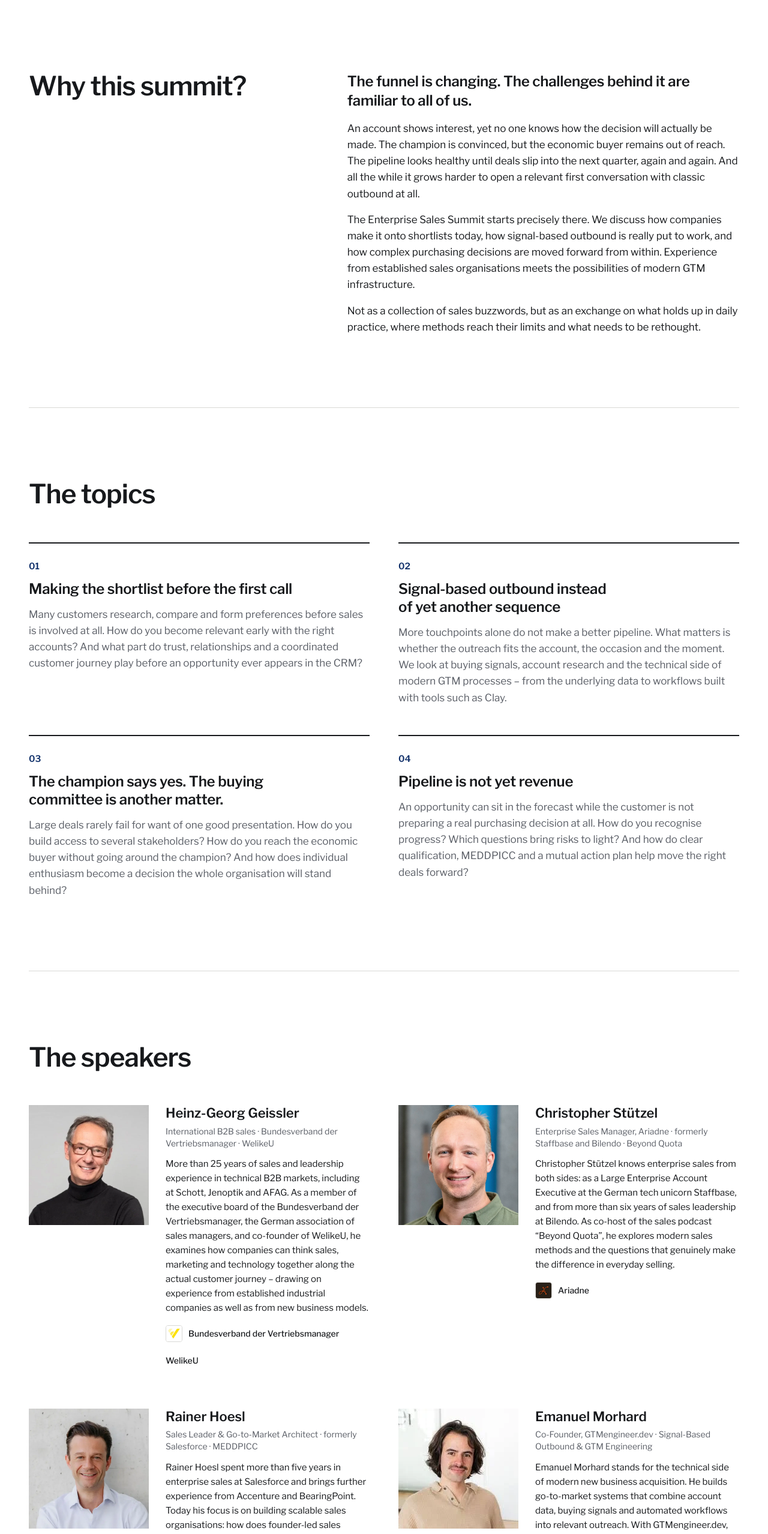
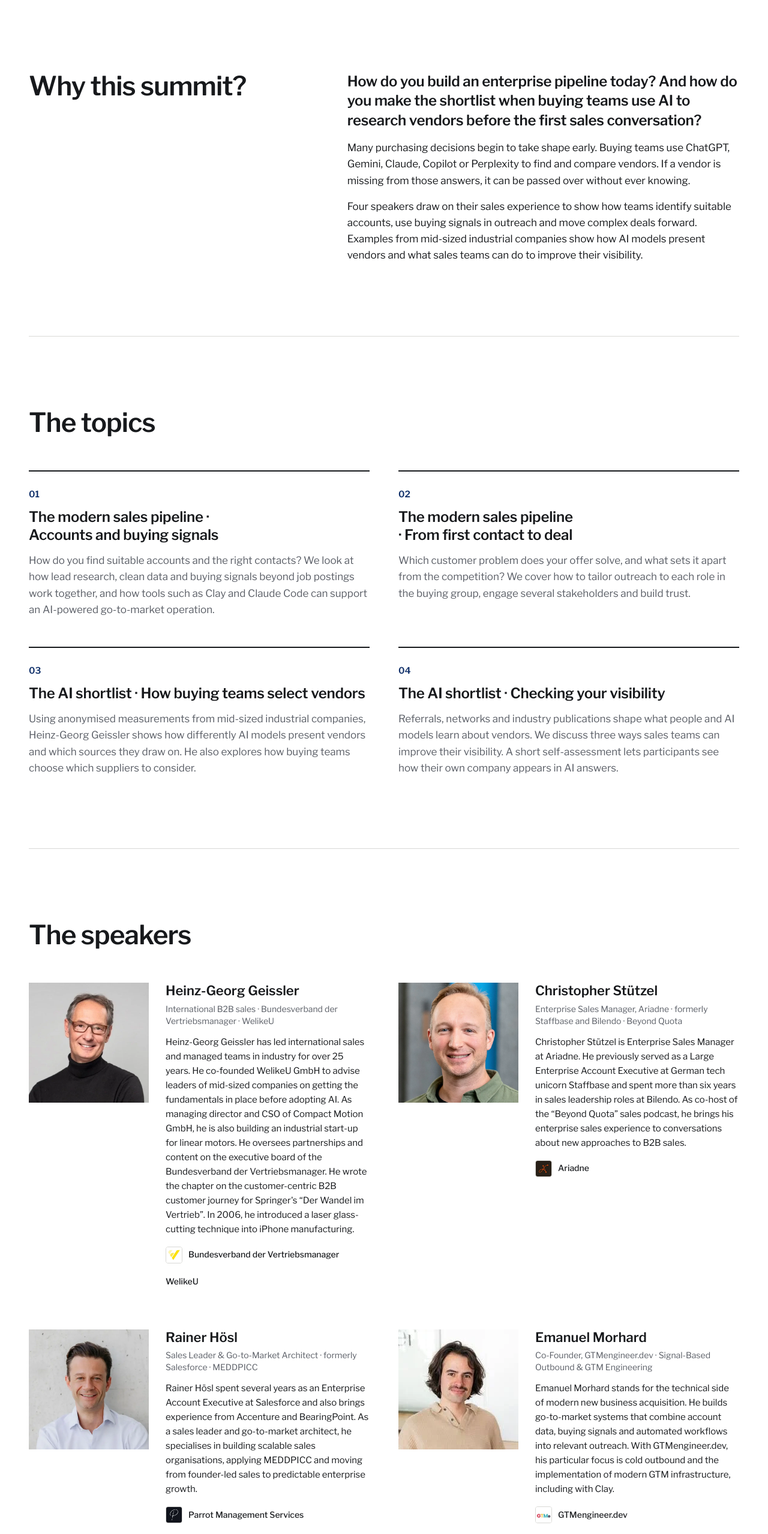
Before and after one commit to TheEntrepreneurialGroup/teg-website-main, a React (Vite) app: page /en/conferences/enterprise-sales-summit in a window 1280 px wide. Shown: the part 1000-3557 px from the top of the page at 60% size. Built offline with nearby package versions, Linux system fonts and the light colour scheme.

Commit message:
Update Enterprise Sales Summit copy from Luma

```diff
--- a/src/pages/EnterpriseSalesSummit.tsx
+++ b/src/pages/EnterpriseSalesSummit.tsx
@@ -60,7 +60,7 @@ const speakers: {
     ],
   },
   {
-    name: "Rainer Hoesl",
+    name: "Rainer Hösl",
     photo: "rainer_hoesl",
     affiliations: [
       {
@@ -96,48 +96,47 @@ const copy = {
     viewSpeakers: "Speaker ansehen",
     whyHeading: "Warum dieser Summit?",
     whyLead:
-      "Der Funnel verändert sich. Die Herausforderungen dahinter kennen wir alle.",
+      "Wie baut man heute eine Enterprise-Pipeline auf? Und wie kommt man auf die Shortlist, wenn Einkaufsteams schon vor dem ersten Vertriebsgespräch KI zur Recherche nutzen?",
     why: [
-      "Ein Account zeigt Interesse, aber niemand kennt den tatsächlichen Entscheidungsprozess. Der Champion ist überzeugt, doch der Economic Buyer bleibt unerreichbar. Die Pipeline sieht gut aus, bis Deals wieder und wieder ins nächste Quartal rutschen. Und parallel wird es schwieriger, mit klassischem Outbound überhaupt noch ein relevantes Erstgespräch zu eröffnen.",
-      "Der Enterprise Sales Summit setzt genau dort an. Wir sprechen darüber, wie Unternehmen heute auf Shortlists kommen, wie Signal-Based Outbound wirklich eingesetzt wird und wie man komplexe Kaufentscheidungen von innen heraus voranbringt. Dabei treffen die Erfahrung aus gewachsenen Vertriebsorganisationen und die Möglichkeiten moderner GTM-Infrastruktur aufeinander.",
-      "Nicht als Sammlung von Sales-Buzzwords, sondern als Austausch darüber, was sich im Alltag bewährt, wo Methoden an Grenzen stoßen und was neu gedacht werden muss.",
+      "Viele Kaufentscheidungen nehmen früh Gestalt an. Einkaufsteams nutzen ChatGPT, Gemini, Claude, Copilot oder Perplexity, um Anbieter zu finden und zu vergleichen. Wer in diesen Antworten fehlt, kann bei der Vorauswahl übergangen werden, ohne es zu erfahren.",
+      "Vier Speaker zeigen aus ihrer Vertriebspraxis, wie Teams passende Accounts identifizieren, Kaufsignale für die Ansprache nutzen und komplexe Deals voranbringen. An Beispielen aus dem industriellen Mittelstand geht es auch darum, wie KI-Modelle Anbieter darstellen und was Vertriebsteams für ihre Sichtbarkeit tun können.",
     ],
     topicsHeading: "Die Themen",
     topics: [
       {
         n: "01",
-        title: "Auf die Shortlist kommen, bevor der erste Call stattfindet",
-        text: "Viele Kunden recherchieren, vergleichen und bilden Präferenzen, bevor Sales überhaupt involviert ist. Wie wird man bei den richtigen Accounts früh relevant? Und welche Rolle spielen Vertrauen, Beziehungen und eine abgestimmte Customer Journey, bevor eine Opportunity im CRM auftaucht?",
+        title: "Die moderne Sales Pipeline · Accounts und Kaufsignale",
+        text: "Wie findet man passende Accounts und die richtigen Ansprechpartner? Wir zeigen, wie Lead Research, saubere Daten und Kaufsignale jenseits von Stellenanzeigen zusammenwirken und wie sich mit Clay und Claude Code eine KI-gestützte GTM-Infrastruktur aufbauen lässt.",
       },
       {
         n: "02",
-        title: "Signal-Based Outbound statt noch einer Sequenz",
-        text: "Mehr Touchpoints allein machen keine bessere Pipeline. Entscheidend ist, ob die Ansprache zum Account, zum Anlass und zum Zeitpunkt passt. Wir schauen auf Buying Signals, Account Research und die technische Seite moderner GTM-Prozesse – von der Datengrundlage bis zu Workflows mit Tools wie Clay.",
+        title: "Die moderne Sales Pipeline · Vom Erstkontakt zum Deal",
+        text: "Welches Kundenproblem löst das Angebot und wodurch hebt es sich vom Wettbewerb ab? Es geht um die passende Ansprache für jede Rolle im Buying Center und darum, wie Vertriebsteams mehrere Stakeholder einbinden und Vertrauen aufbauen.",
       },
       {
         n: "03",
-        title: "Der Champion sagt Ja. Das Buying Committee noch lange nicht.",
-        text: "Große Deals scheitern selten an einer einzigen guten Präsentation. Wie baut man Zugang zu mehreren Stakeholdern auf? Wie kommt man an den Economic Buyer, ohne den Champion zu übergehen? Und wie entsteht aus individueller Begeisterung eine tragfähige Entscheidung im Unternehmen?",
+        title: "Die KI-Shortlist · Wie Einkaufsteams Anbieter auswählen",
+        text: "Heinz-Georg Geissler zeigt anhand anonymisierter Messungen aus dem industriellen Mittelstand, wie unterschiedlich KI-Modelle Anbieter darstellen und welche Quellen sie heranziehen. Dabei geht es auch darum, wie Einkaufsteams heute ihre Lieferanten vorauswählen.",
       },
       {
         n: "04",
-        title: "Pipeline ist noch kein Umsatz",
-        text: "Eine Opportunity kann im Forecast stehen, ohne dass der Kunde eine echte Kaufentscheidung vorbereitet. Woran erkennt man Fortschritt? Welche Fragen legen Risiken offen? Und wie helfen klare Qualifizierung, MEDDPICC und ein gemeinsamer Entscheidungsplan, die richtigen Deals voranzubringen?",
+        title: "Die KI-Shortlist · Die eigene Sichtbarkeit prüfen",
+        text: "Empfehlungen, Netzwerke und Fachbeiträge beeinflussen, was Menschen und KI-Modelle über Anbieter erfahren. Wir besprechen drei Hebel, mit denen Vertriebsteams ihre Sichtbarkeit verbessern können. Mit einem kurzen Selbstcheck können Teilnehmende prüfen, wie ihr Unternehmen in KI-Antworten erscheint.",
       },
     ],
     speakersHeading: "Die Speaker",
     speakers: [
       {
         role: "Internationaler B2B-Vertrieb · Bundesverband der Vertriebsmanager · WelikeU",
-        bio: "Über 25 Jahre Vertriebs- und Führungserfahrung in technischen B2B-Märkten, unter anderem bei Schott, Jenoptik und AFAG. Als Präsidiumsmitglied im Bundesverband der Vertriebsmanager und Mitgründer von WelikeU beschäftigt er sich damit, wie Unternehmen Vertrieb, Marketing und Technologie entlang der tatsächlichen Customer Journey zusammendenken – mit Erfahrung aus etablierten Industrieunternehmen ebenso wie aus neuen Geschäftsmodellen.",
+        bio: "Heinz-Georg Geissler verantwortet seit über 25 Jahren internationalen Vertrieb und Führung in der Industrie. Als Mitgründer der WelikeU GmbH begleitet er Geschäftsführende im Mittelstand nach dem Grundsatz „Erst die Grundlage. Dann die KI.“ Parallel baut er als Geschäftsführer und CSO der Compact Motion GmbH ein Industrie-Startup für Linearmotoren auf. Im Präsidium des Bundesverbands der Vertriebsmanager verantwortet er Partner und Inhalte. Für das Springer-Buch „Der Wandel im Vertrieb“ schrieb er das Kapitel zur kundenzentrierten B2B Customer Journey. 2006 brachte er eine Glaslaserschneidtechnik in die iPhone-Fertigung.",
       },
       {
         role: "Enterprise Sales Manager, Ariadne · zuvor Staffbase und Bilendo · Beyond Quota",
-        bio: "Christopher Stützel kennt Enterprise Sales aus beiden Perspektiven: als Large Enterprise Account Executive beim deutschen Tech-Unicorn Staffbase und aus mehr als sechs Jahren Vertriebsführung bei Bilendo. Als Co-Host des Sales-Podcasts „Beyond Quota“ beschäftigt er sich mit modernen Sales-Methoden und den Fragen, die im Vertriebsalltag tatsächlich den Unterschied machen.",
+        bio: "Christopher Stützel ist Enterprise Sales Manager bei Ariadne. Zuvor war er Large Enterprise Account Executive beim deutschen Tech-Unicorn Staffbase und über sechs Jahre in leitenden Vertriebspositionen bei Bilendo tätig. Als Co-Host des Sales-Podcasts „Beyond Quota“ verbindet er seine Enterprise-Sales-Erfahrung mit neuen Ansätzen im B2B-Vertrieb.",
       },
       {
         role: "Sales Leader & Go-to-Market-Architekt · zuvor Salesforce · MEDDPICC",
-        bio: "Rainer Hoesl war über fünf Jahre im Enterprise-Vertrieb bei Salesforce tätig und bringt zusätzliche Erfahrung aus Accenture und BearingPoint mit. Heute liegt sein Schwerpunkt auf dem Aufbau skalierbarer Vertriebsorganisationen: Wie entwickelt sich Founder-led Sales zu einem belastbaren Go-to-Market-Modell, und welche Prozesse sorgen dafür, dass Pipeline nicht vom Zufall abhängt?",
+        bio: "Rainer Hösl war langjähriger Enterprise Account Executive bei Salesforce und bringt Erfahrung von Accenture und BearingPoint mit. Als Sales Leader und Go-to-Market-Architekt ist er auf skalierbare Vertriebsorganisationen, MEDDPICC und den Übergang von Founder-led Sales zu planbarem Enterprise-Wachstum spezialisiert.",
       },
       {
         role: "Co-Founder, GTMengineer.dev · Signal-Based Outbound & GTM Engineering",
@@ -197,48 +196,47 @@ const copy = {
     viewSpeakers: "View the speakers",
     whyHeading: "Why this summit?",
     whyLead:
-      "The funnel is changing. The challenges behind it are familiar to all of us.",
+      "How do you build an enterprise pipeline today? And how do you make the shortlist when buying teams use AI to research vendors before the first sales conversation?",
     why: [
-      "An account shows interest, yet no one knows how the decision will actually be made. The champion is convinced, but the economic buyer remains out of reach. The pipeline looks healthy until deals slip into the next quarter, again and again. And all the while it grows harder to open a relevant first conversation with classic outbound at all.",
-      "The Enterprise Sales Summit starts precisely there. We discuss how companies make it onto shortlists today, how signal-based outbound is really put to work, and how complex purchasing decisions are moved forward from within. Experience from established sales organisations meets the possibilities of modern GTM infrastructure.",
-      "Not as a collection of sales buzzwords, but as an exchange on what holds up in daily practice, where methods reach their limits and what needs to be rethought.",
+      "Many purchasing decisions begin to take shape early. Buying teams use ChatGPT, Gemini, Claude, Copilot or Perplexity to find and compare vendors. If a vendor is missing from those answers, it can be passed over without ever knowing.",
+      "Four speakers draw on their sales experience to show how teams identify suitable accounts, use buying signals in outreach and move complex deals forward. Examples from mid-sized industrial companies show how AI models present vendors and what sales teams can do to improve their visibility.",
     ],
     topicsHeading: "The topics",
     topics: [
       {
         n: "01",
-        title: "Making the shortlist before the first call",
-        text: "Many customers research, compare and form preferences before sales is involved at all. How do you become relevant early with the right accounts? And what part do trust, relationships and a coordinated customer journey play before an opportunity ever appears in the CRM?",
+        title: "The modern sales pipeline · Accounts and buying signals",
+        text: "How do you find suitable accounts and the right contacts? We look at how lead research, clean data and buying signals beyond job postings work together, and how tools such as Clay and Claude Code can support an AI-powered go-to-market operation.",
       },
       {
         n: "02",
-        title: "Signal-based outbound instead of yet another sequence",
-        text: "More touchpoints alone do not make a better pipeline. What matters is whether the outreach fits the account, the occasion and the moment. We look at buying signals, account research and the technical side of modern GTM processes – from the underlying data to workflows built with tools such as Clay.",
+        title: "The modern sales pipeline · From first contact to deal",
+        text: "Which customer problem does your offer solve, and what sets it apart from the competition? We cover how to tailor outreach to each role in the buying group, engage several stakeholders and build trust.",
       },
       {
         n: "03",
-        title: "The champion says yes. The buying committee is another matter.",
-        text: "Large deals rarely fail for want of one good presentation. How do you build access to several stakeholders? How do you reach the economic buyer without going around the champion? And how does individual enthusiasm become a decision the whole organisation will stand behind?",
+        title: "The AI shortlist · How buying teams select vendors",
+        text: "Using anonymised measurements from mid-sized industrial companies, Heinz-Georg Geissler shows how differently AI models present vendors and which sources they draw on. He also explores how buying teams choose which suppliers to consider.",
       },
       {
         n: "04",
-        title: "Pipeline is not yet revenue",
-        text: "An opportunity can sit in the forecast while the customer is not preparing a real purchasing decision at all. How do you recognise progress? Which questions bring risks to light? And how do clear qualification, MEDDPICC and a mutual action plan help move the right deals forward?",
+        title: "The AI shortlist · Checking your visibility",
+        text: "Referrals, networks and industry publications shape what people and AI models learn about vendors. We discuss three ways sales teams can improve their visibility. A short self-assessment lets participants see how their own company appears in AI answers.",
       },
     ],
     speakersHeading: "The speakers",
     speakers: [
       {
         role: "International B2B sales · Bundesverband der Vertriebsmanager · WelikeU",
-        bio: "More than 25 years of sales and leadership experience in technical B2B markets, including at Schott, Jenoptik and AFAG. As a member of the executive board of the Bundesverband der Vertriebsmanager, the German association of sales managers, and co-founder of WelikeU, he examines how companies can think sales, marketing and technology together along the actual customer journey – drawing on experience from established industrial companies as well as from new business models.",
+        bio: "Heinz-Georg Geissler has led international sales and managed teams in industry for over 25 years. He co-founded WelikeU GmbH to advise leaders of mid-sized companies on getting the fundamentals in place before adopting AI. As managing director and CSO of Compact Motion GmbH, he is also building an industrial start-up for linear motors. He oversees partnerships and content on the executive board of the Bundesverband der Vertriebsmanager. He wrote the chapter on the customer-centric B2B customer journey for Springer's “Der Wandel im Vertrieb”. In 2006, he introduced a laser glass-cutting technique into iPhone manufacturing.",
       },
       {
         role: "Enterprise Sales Manager, Ariadne · formerly Staffbase and Bilendo · Beyond Quota",
-        bio: "Christopher Stützel knows enterprise sales from both sides: as a Large Enterprise Account Executive at the German tech unicorn Staffbase, and from more than six years of sales leadership at Bilendo. As co-host of the sales podcast “Beyond Quota”, he explores modern sales methods and the questions that genuinely make the difference in everyday selling.",
+        bio: "Christopher Stützel is Enterprise Sales Manager at Ariadne. He previously served as a Large Enterprise Account Executive at German tech unicorn Staffbase and spent more than six years in sales leadership roles at Bilendo. As co-host of the “Beyond Quota” sales podcast, he brings his enterprise sales experience to conversations about new approaches to B2B sales.",
       },
       {
         role: "Sales Leader & Go-to-Market Architect · formerly Salesforce · MEDDPICC",
-        bio: "Rainer Hoesl spent more than five years in enterprise sales at Salesforce and brings further experience from Accenture and BearingPoint. Today his focus is on building scalable sales organisations: how does founder-led sales mature into a resilient go-to-market model, and which processes ensure that pipeline is not left to chance?",
+        bio: "Rainer Hösl spent several years as an Enterprise Account Executive at Salesforce and also brings experience from Accenture and BearingPoint. As a sales leader and go-to-market architect, he specialises in building scalable sales organisations, applying MEDDPICC and moving from founder-led sales to predictable enterprise growth.",
       },
       {
         role: "Co-Founder, GTMengineer.dev · Signal-Based Outbound & GTM Engineering",
```
